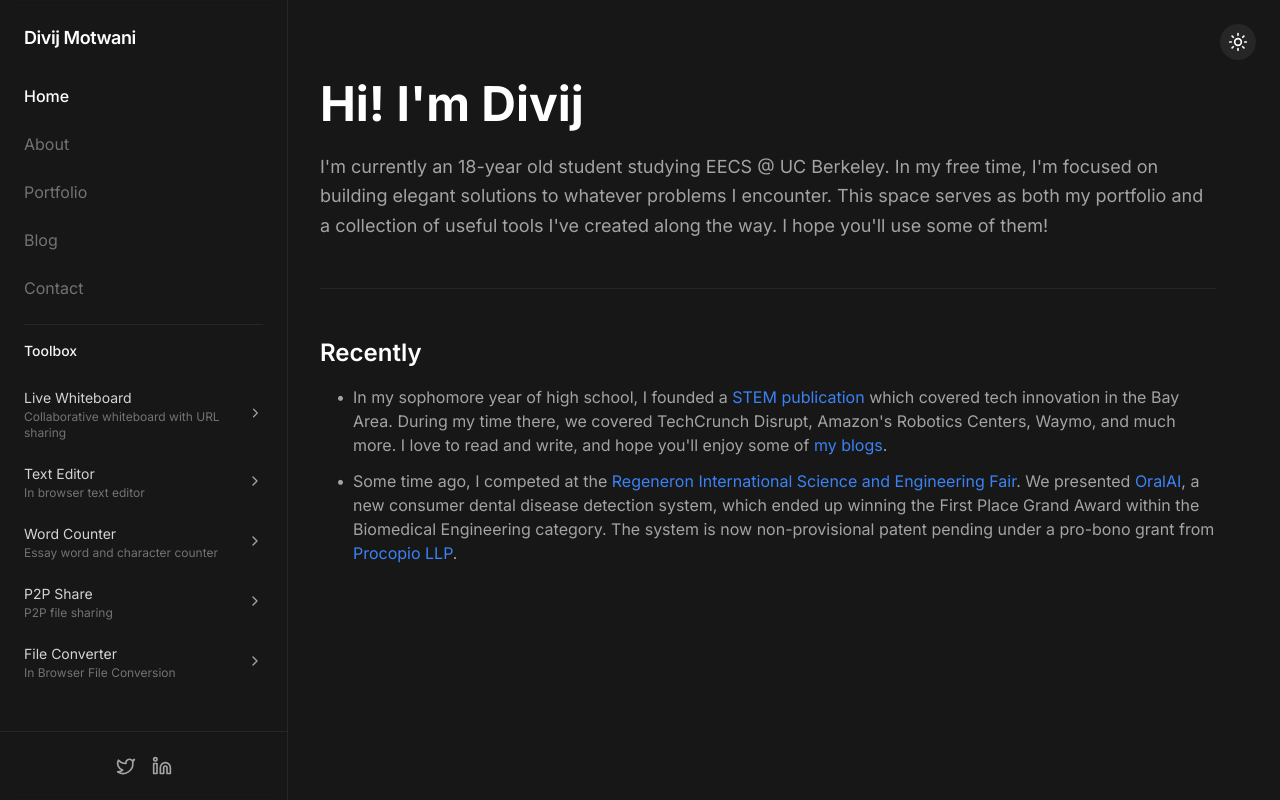
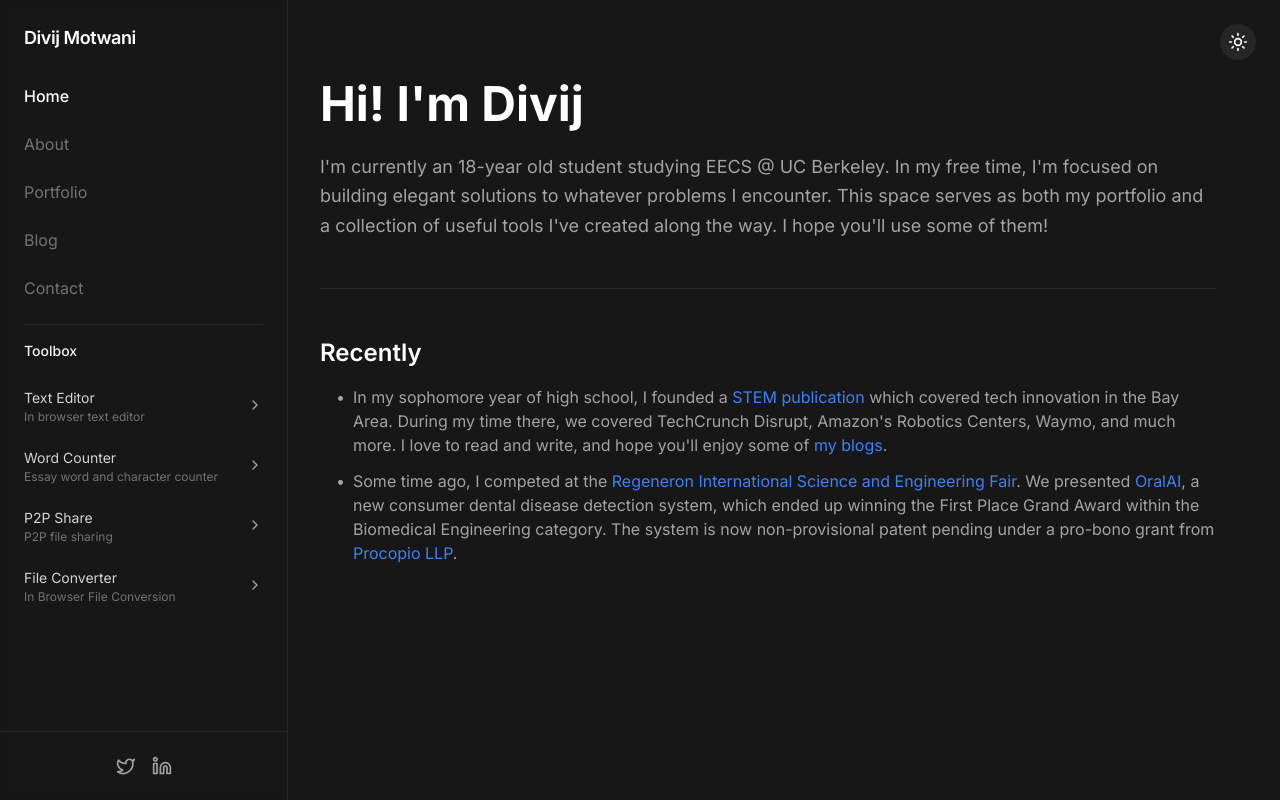
Before and after one commit to divij-mot/divijwebsite, a React (Vite) app: page / in a window 1280 px wide. Built offline with nearby package versions, Linux system fonts and the light colour scheme; no server answers.

Commit message:
Removed Whiteboard temporarily for public push

```diff
--- a/src/App.tsx
+++ b/src/App.tsx
@@ -14,7 +14,6 @@ import WordCounter from './pages/WordCounter';
 import TextEditor from './pages/TextEditor';
 import Share from './pages/Share';
 import FileConverter from './pages/FileConverter'; // Add import for FileConverter
-import Whiteboard from './pages/Whiteboard';
 // import MinimalFFmpegLoader from './pages/MinimalFFMg'; // Import the MinimalFFmpegLoader component
 
 
@@ -92,7 +91,6 @@ function App() {
           <Route path="/tools/editor" element={<Layout><TextEditor /></Layout>} />
           <Route path="/tools/share" element={<Layout><Share /></Layout>} />
           <Route path="/tools/file-converter" element={<Layout><FileConverter /></Layout>} /> {/* Add route for FileConverter */}
-          <Route path="/tools/whiteboard" element={<Layout><Whiteboard /></Layout>} />
         </Routes>
       </BrowserRouter>
     </ThemeProvider>
--- a/src/components/Sidebar.tsx
+++ b/src/components/Sidebar.tsx
@@ -4,12 +4,6 @@ import { Tool } from '../types';
 import { ChevronRight, Github, Twitter, Linkedin } from 'lucide-react';
 
 const tools: Tool[] = [
-  {
-    name: 'Live Whiteboard',
-    description: 'Collaborative whiteboard with URL sharing',
-    icon: 'pen-tool',
-    path: '/tools/whiteboard'
-  },
   {
     name: 'Text Editor',
     description: 'In browser text editor',
```
